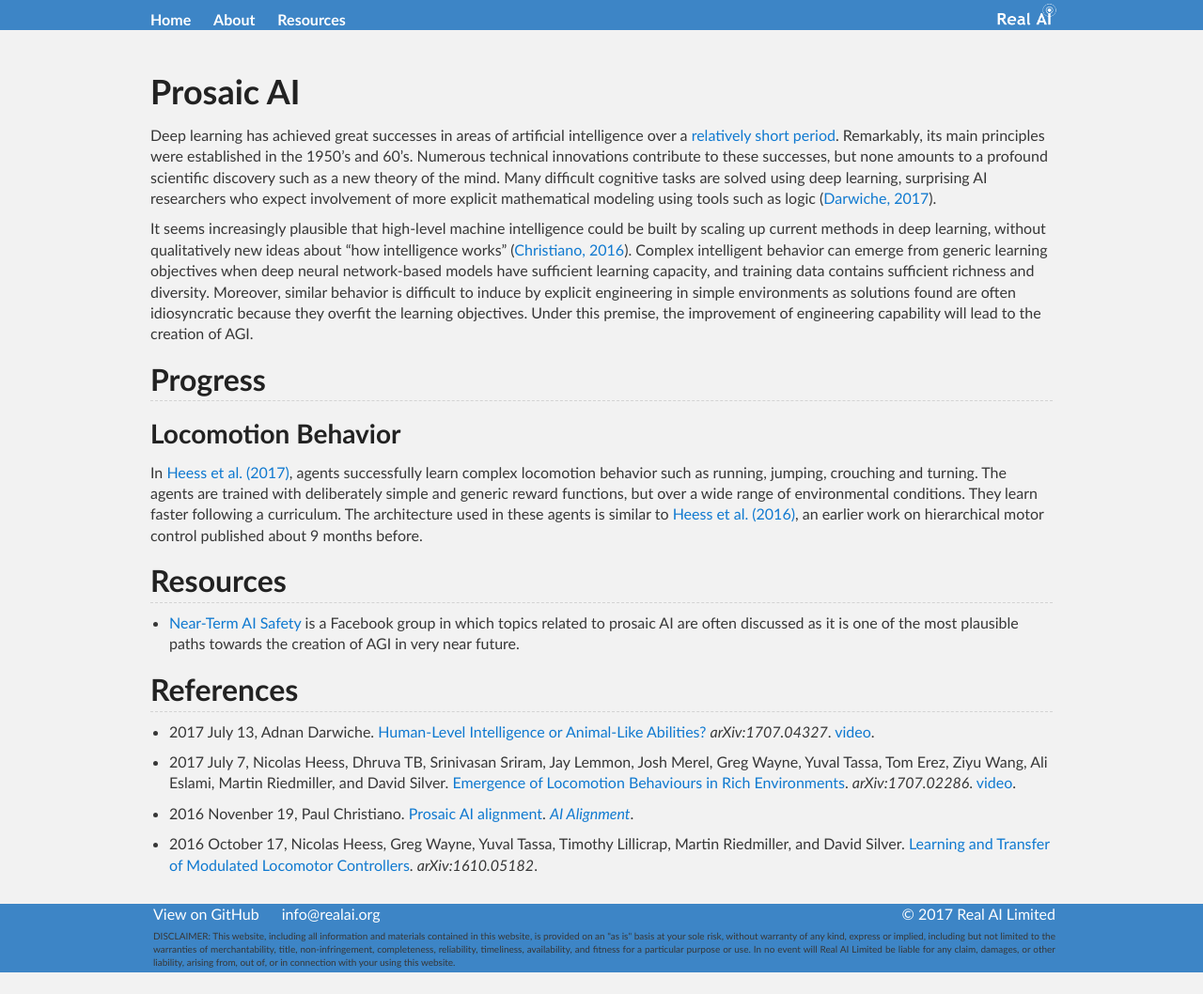
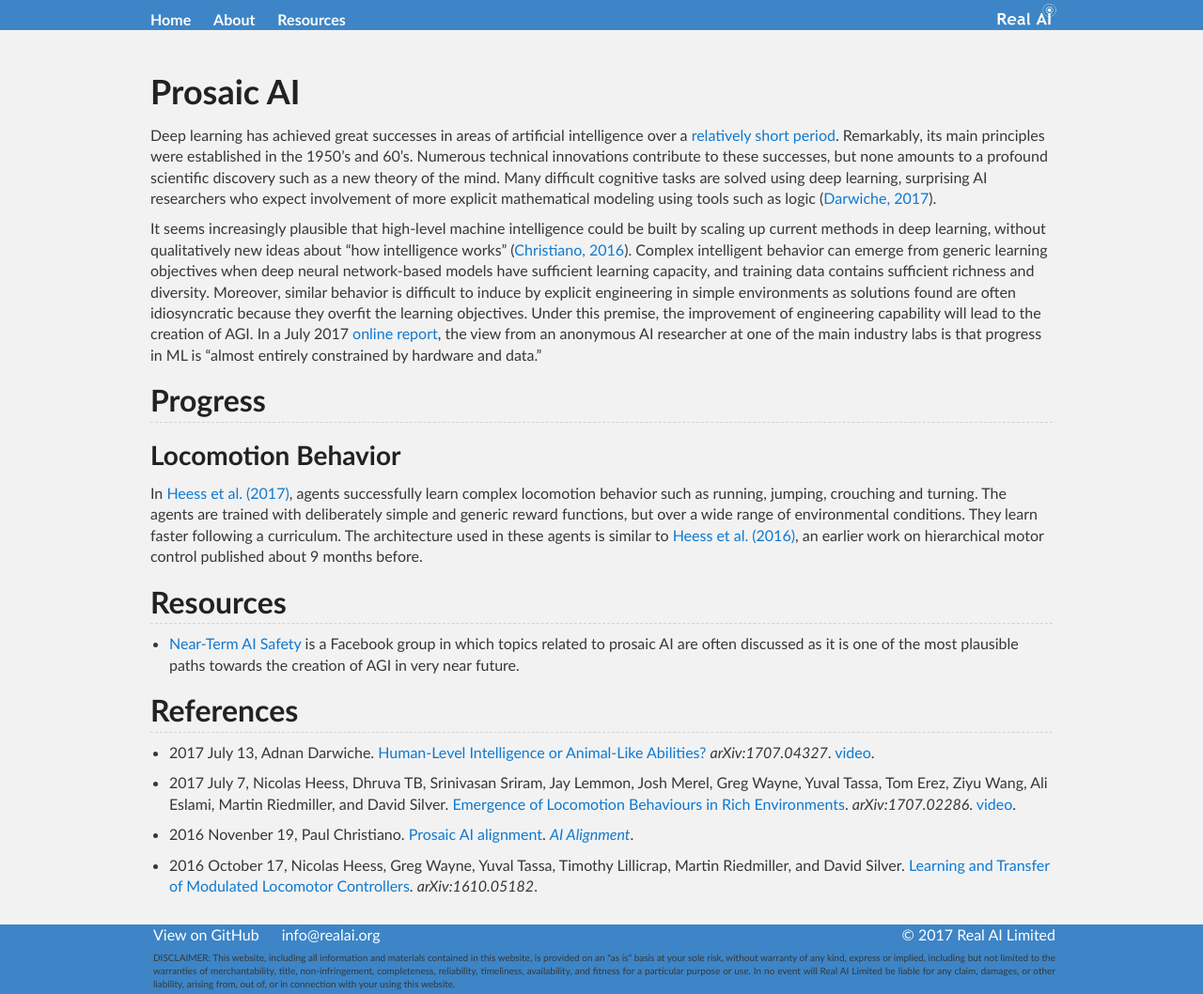
Before and after one commit to Tonywuhk/realai.org, a Jekyll site: the page built from prosaic.md, in a window 1280 px wide. Shown: the whole page at 94% size. Built offline with Jekyll 4.4.1, drawn with Linux system fonts in a browser that asks for light colours; our own code applies the rules of GitHub Pages for plain Markdown files; the repository's description, which GitHub fills in, is left out; before the commit the page ends 1035 px from its top, so only the background shows below that.

Commit message:
Update files

```diff
--- a/prosaic.md
+++ b/prosaic.md
@@ -5,7 +5,7 @@ permalink: /prosaic/
 
 Deep learning has achieved great successes in areas of artificial intelligence over a [relatively short period](http://realai.org/progress/). Remarkably, its main principles were established in the 1950's and 60's. Numerous technical innovations contribute to these successes, but none amounts to a profound scientific discovery such as a new theory of the mind. Many difficult cognitive tasks are solved using deep learning, surprising AI researchers who expect involvement of more explicit mathematical modeling using tools such as logic ([Darwiche, 2017](https://arxiv.org/abs/1707.04327)).
 
-It seems increasingly plausible that high-level machine intelligence could be built by scaling up current methods in deep learning, without qualitatively new ideas about "how intelligence works" ([Christiano, 2016](https://ai-alignment.com/prosaic-ai-control-b959644d79c2)). Complex intelligent behavior can emerge from generic learning objectives when deep neural network-based models have sufficient learning capacity, and training data contains sufficient richness and diversity. Moreover, similar behavior is difficult to induce by explicit engineering in simple environments as solutions found are often idiosyncratic because they overfit the learning objectives. Under this premise, the improvement of engineering capability will lead to the creation of AGI.
+It seems increasingly plausible that high-level machine intelligence could be built by scaling up current methods in deep learning, without qualitatively new ideas about "how intelligence works" ([Christiano, 2016](https://ai-alignment.com/prosaic-ai-control-b959644d79c2)). Complex intelligent behavior can emerge from generic learning objectives when deep neural network-based models have sufficient learning capacity, and training data contains sufficient richness and diversity. Moreover, similar behavior is difficult to induce by explicit engineering in simple environments as solutions found are often idiosyncratic because they overfit the learning objectives. Under this premise, the improvement of engineering capability will lead to the creation of AGI. In a July 2017 [online report](http://www.jefftk.com/p/conversation-with-an-ai-researcher), the view from an anonymous AI researcher at one of the main industry labs is that progress in ML is "almost entirely constrained by hardware and data."
 
 ## Progress
 
```
Also changed, not shown: course/README.md (+1 -1 lines), impacts.md (+2 -0 lines), meta-learning.md (+1 -1 lines), rl/model-free.md (+2 -0 lines).
